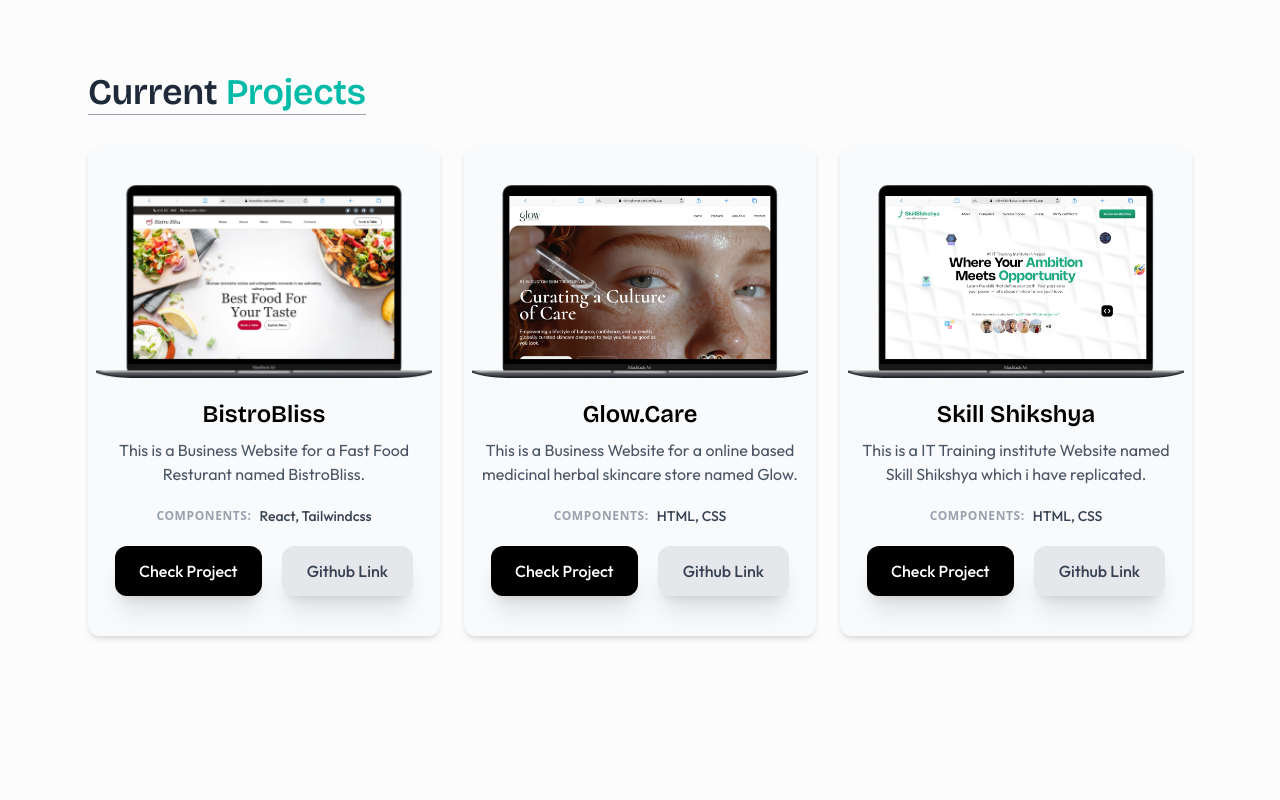
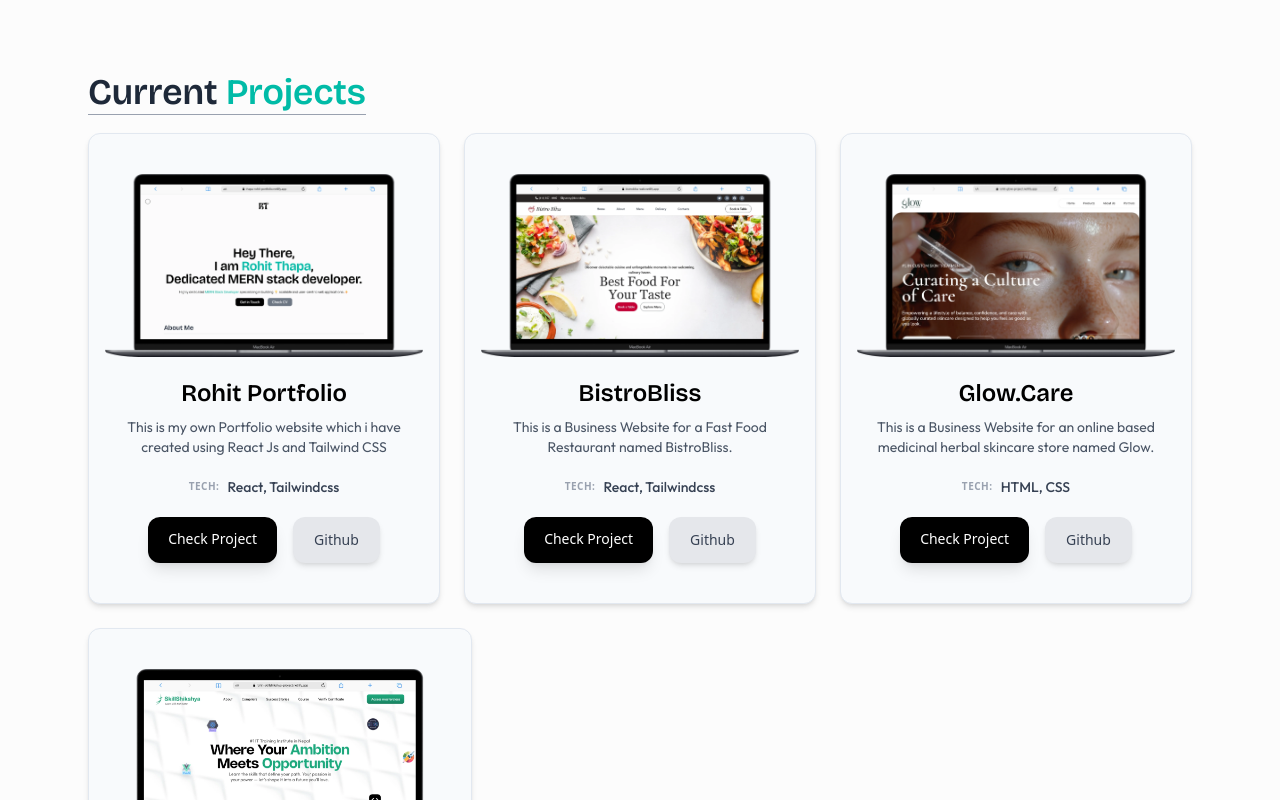
Before and after one commit to abbyzerra09/Portfolio-rohit, a React (Vite) app: page / in a window 1280 px wide. Shown: the part 1260-2060 px from the top of the page. Built offline with nearby package versions, Linux system fonts and the light colour scheme.

Commit message:
Mapping created in Projects section

```diff
--- a/src/components/project.jsx
+++ b/src/components/project.jsx
@@ -1,89 +1,93 @@
-import BirstoBlissProject from '../assets/BistroBlissProject.webp'
-import GlowProject from '../assets/GlowProject.webp'
-import SkillShikshyaProject from '../assets/SkillShikshyaProject.webp'
-function Projects(){
+import BirstoBlissProject from '../assets/BistroBlissProject.webp';
+import GlowProject from '../assets/GlowProject.webp';
+import SkillShikshyaProject from '../assets/SkillShikshyaProject.webp';
+import rohitPortfolio from '../assets/rohitPortfolio.webp'
+
+const PROJECTS_DATA = [
+  {
+    title: "Rohit Portfolio",
+    img: rohitPortfolio,
+    desc: "This is my own Portfolio website which i have created using React Js and Tailwind CSS",
+    tech: "React, Tailwindcss",
+    live: "https://thapa-rohit-portfolio.netlify.app/",
+    github: "https://github.com/abbyzerra09/Portfolio-rohit.git"
+  },
+  {
+    title: "BistroBliss",
+    img: BirstoBlissProject,
+    desc: "This is a Business Website for a Fast Food Restaurant named BistroBliss.",
+    tech: "React, Tailwindcss",
+    live: "https://bistrobliss-web.netlify.app/",
+    github: "https://github.com/abbyzerra09/BistroBlisss.git"
+  },
+  {
+    title: "Glow.Care",
+    img: GlowProject,
+    desc: "This is a Business Website for an online based medicinal herbal skincare store named Glow.",
+    tech: "HTML, CSS",
+    live: "https://rohit-glow-project.netlify.app/",
+    github: "https://github.com/abbyzerra09/Glow-project.git"
+  },
+  {
+    title: "Skill Shikshya",
+    img: SkillShikshyaProject,
+    desc: "This is an IT Training institute Website named Skill Shikshya which I have replicated.",
+    tech: "HTML, CSS",
+    live: "https://rohit-skillshikshya-project.netlify.app/",
+    github: "https://github.com/abbyzerra09/skillshikshya-repo.git"
+  }
+];
+
+function Projects() {
   const updateCursor = (scale, label = "") => {
-        const event = new CustomEvent('cursorUpdate', { detail: { scale, label } });
-        window.dispatchEvent(event);
+    window.dispatchEvent(new CustomEvent('cursorUpdate', { detail: { scale, label } }));
   };
-    return(
-        <>
+
+  return (
     <div className="bg-[#FCFCFC]">
       <div className="min-h-screen max-w-6xl mx-auto pt-10 md:pt-25 px-6">
         <div className="mb-5">
-                    <h2 className="text-3xl md:text-4xl font-Bricolage font-semibold text-gray-800 md:mb-3 mb-1 inline-block"
-                        onMouseEnter={() => updateCursor(2)}
-                        onMouseLeave={() => updateCursor(1)}>
-                    <span className='border-b border-gray-400'>Current <span className='text-teal-500'> Projects</span></span>
+          <h2 className="text-3xl md:text-4xl font-Bricolage font-semibold text-gray-800 inline-block"
+              onMouseEnter={() => updateCursor(2)} onMouseLeave={() => updateCursor(1)}>
+            <span className='border-b border-gray-400'>Current <span className='text-teal-500'>Projects</span></span>
           </h2>
         </div>
+
         <div className="flex flex-wrap gap-6">
-                    <div className="group flex-1 max-w-sm min-w-70 bg-slate-50 border-slate-200 hover:bg-white hover:shadow-xl rounded-xl pt-10 px-2 shadow-md transition-all duration-200">
-                        <img src={BirstoBlissProject} className='group-hover:scale-110 transition-all duration-400'
-                        onMouseEnter={() => updateCursor(2)}
-                        onMouseLeave={() => updateCursor(1)}></img>
-                        <h3 className='pt-5 flex justify-center text-xl md:text-2xl font-Bricolage font-semibold'>BistroBliss</h3>
-                        <p className='pt-2 flex justify-center text-center font-outfit text-gray-600'>This is a Business Website for a Fast Food Resturant named BistroBliss.</p>
-                        <div className="mt-5 flex items-center justify-center gap-2 flex-wrap pb-5">
-                            <span className="text-xs font-bold uppercase tracking-wider text-gray-400">Components:</span>
-                            <p className="font-outfit text-sm font-medium text-gray-700">React, Tailwindcss</p>
+          {PROJECTS_DATA.map((project, index) => (
+            <div key={index} className="group flex-1 max-w-sm min-w-70 bg-slate-50 border border-slate-200 hover:bg-white hover:shadow-xl rounded-xl pt-10 px-4 shadow-md transition-all duration-300">
+
+              <img
+                src={project.img}
+                alt={project.title}
+                className='group-hover:scale-115 transition-transform duration-500 rounded-lg'
+                onMouseEnter={() => updateCursor(3, "VIEW")}
+                onMouseLeave={() => updateCursor(1)}
+              />
+
+              <h3 className='pt-5 text-center text-xl md:text-2xl font-Bricolage font-semibold'>{project.title}</h3>
+              <p className='pt-2 text-center font-outfit text-gray-600 text-sm'>{project.desc}</p>
+
+              <div className="mt-5 flex items-center justify-center gap-2 pb-5">
+                <span className="text-[10px] font-bold uppercase tracking-wider text-gray-400">Tech:</span>
+                <p className="font-outfit text-sm font-medium text-gray-700">{project.tech}</p>
               </div>
-                        <div className='text-bold font-outfit pb-10 flex justify-center gap-5'>
-                            <button className="bg-black hover:bg-teal-600 text-white transition-colors duration-300 font-medium py-3 px-6 rounded-xl font-outfit shadow-xl cursor-pointer">
-                               <a href='https://bistrobliss-web.netlify.app/' target='_blank'>Check Project</a>
-                            </button>
 
-                            <button className="bg-gray-200 border border-slate-200 hover:border-zinc-900 text-gray-700 hover:text-zinc-900 transition-all duration-300 font-medium py-3 px-6 rounded-xl font-outfit shadow-xl cursor-pointer">
-                                <a href='https://github.com/abbyzerra09/BistroBlisss.git' target="_blank">Github Link</a>
-                            </button>
+              <div className='pb-10 flex justify-center gap-4'>
+                <a href={project.live} target='_blank' rel="noreferrer"
+                   className="bg-black hover:bg-teal-600 text-white transition-all py-3 px-5 rounded-xl text-sm font-medium shadow-lg">
+                  Check Project
+                </a>
+                <a href={project.github} target='_blank' rel="noreferrer"
+                   className="bg-gray-200 hover:border-black border transition-all duration-300 border-transparent text-gray-700 py-3 px-5 rounded-xl text-sm font-medium shadow-md">
+                  Github
+                </a>
               </div>
             </div>
-
-                    <div className="group flex-1 max-w-sm min-w-70 bg-slate-50 border-slate-200 hover:bg-white hover:shadow-xl rounded-xl pt-10 px-2 shadow-md transition-all duration-200">
-                        <img src={GlowProject} className='group-hover:scale-110 transition-all duration-300'
-                        onMouseEnter={() => updateCursor(2)}
-                        onMouseLeave={() => updateCursor(1)}></img>
-                        <h3 className='pt-5 flex justify-center text-xl md:text-2xl font-Bricolage font-semibold'>Glow.Care</h3>
-                        <p className='pt-2 flex justify-center text-center font-outfit text-gray-600'>This is a Business Website for a online based medicinal herbal skincare store named Glow.</p>
-                        <div className="mt-5 flex items-center justify-center gap-2 flex-wrap pb-5">
-                            <span className="text-xs font-bold uppercase tracking-wider text-gray-400">Components:</span>
-                            <p className="font-outfit text-sm font-medium text-gray-700">HTML, CSS</p>
-                        </div>
-                        <div className='text-bold font-outfit pb-10 flex justify-center gap-5'>
-                            <button className="bg-black hover:bg-teal-600 text-white transition-colors duration-300 font-medium py-3 px-6 rounded-xl font-outfit shadow-xl cursor-pointer">
-                                <a href='https://rohit-glow-project.netlify.app/' target='_blank'>Check Project</a>
-                            </button>
-
-                            <button className="bg-gray-200 border border-slate-200 hover:border-zinc-900 text-gray-700 hover:text-zinc-900 transition-all duration-300 font-medium py-3 px-6 rounded-xl font-outfit shadow-xl cursor-pointer">
-                                <a href='https://github.com/abbyzerra09/Glow-project.git' target='_blank'>Github Link</a>
-                            </button>
-                        </div>
-                    </div>
-
-                    <div className="group flex-1 max-w-sm min-w-70 bg-slate-50 border-slate-200 hover:bg-white hover:shadow-xl rounded-xl pt-10 px-2 shadow-md transition-all duration-200">
-                        <img src={SkillShikshyaProject} className='group-hover:scale-110 transition-all duration-300'
-                        onMouseEnter={() => updateCursor(2)}
-                        onMouseLeave={() => updateCursor(1)}></img>
-                        <h3 className='pt-5 flex justify-center text-xl md:text-2xl font-Bricolage font-semibold'>Skill Shikshya</h3>
-                        <p className='pt-2 flex justify-center text-center font-outfit text-gray-600'>This is a IT Training institute Website named Skill Shikshya which i have replicated.</p>
-                        <div className="mt-5 flex items-center justify-center gap-2 flex-wrap pb-5">
-                            <span className="text-xs font-bold uppercase tracking-wider text-gray-400">Components:</span>
-                            <p className="font-outfit text-sm font-medium text-gray-700">HTML, CSS</p>
-                        </div>
-                        <div className='text-bold font-outfit pb-10 flex justify-center gap-5'>
-                            <button className="bg-black hover:bg-teal-600 text-white transition-colors duration-300 font-medium py-3 px-6 rounded-xl font-outfit shadow-xl cursor-pointer">
-                                <a href='https://rohit-skillshikshya-project.netlify.app/' target='_blank'>Check Project</a>
-                            </button>
-
-                            <button className="bg-gray-200 border border-slate-200 hover:border-zinc-900 text-gray-700 hover:text-zinc-900 transition-all duration-300 font-medium py-3 px-6 rounded-xl font-outfit shadow-xl cursor-pointer">
-                                <a href='https://github.com/abbyzerra09/skillshikshya-repo.git' target='_blank'>Github Link</a>
-                            </button>
+          ))}
         </div>
       </div>
     </div>
-            </div>
-        </div>
-        </>
   );
 }
 
```
Also changed, not shown: src/assets/rohitPortfolio.webp (added). Lines whose indentation alone changed are shown as unchanged.
